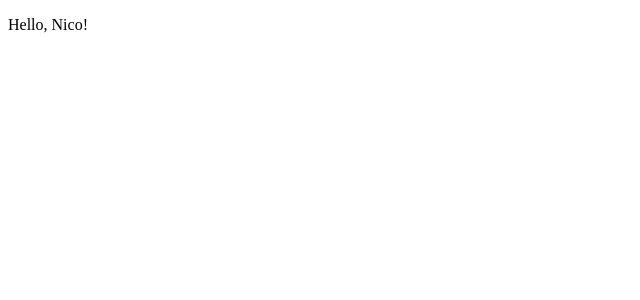
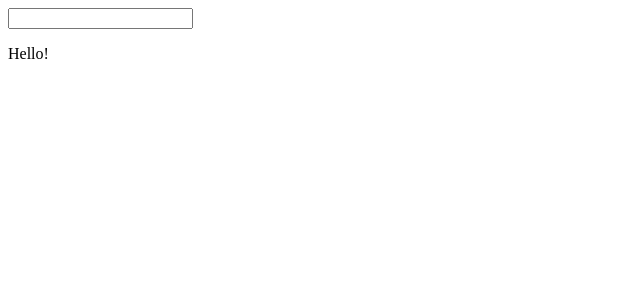
Before and after one commit to nico-barbieri/develhope-react, a React (Create React App) app in the folder exercise/: page / in a window 1280 px wide. Shown: the top 300 px of the page, without its empty margins (0-640 px from the left). Built offline with nearby package versions, Linux system fonts and the light colour scheme.

Commit message:
done ex26

```diff
--- a/exercise/src/App.js
+++ b/exercise/src/App.js
@@ -1,8 +1,8 @@
-import Welcome from "./components/Welcome";
+import InteractiveWelcome from "./components/InteractiveWelcome";
 
 function App() {
     return <>
-        <Welcome name="Nico"/>
+        <InteractiveWelcome />
     </>
 }
 
--- /dev/null
+++ b/exercise/src/components/InteractiveWelcome.js
@@ -0,0 +1,23 @@
+import Welcome from "./Welcome";
+import {useState} from 'react';
+
+function InteractiveWelcome() {
+    const [state, setState] = useState({
+        name: '',
+    });
+
+    const handleInput = (e) => {
+        const {name, value} = e.target;
+        setState(
+            {
+                [name]: value
+            }
+        )
+    }
+    return <>
+        <input name='name' value={state.name} onChange={handleInput} />
+        <Welcome name={state.name}/>
+    </>
+}
+
+export default InteractiveWelcome;
--- a/exercise/src/components/Welcome.js
+++ b/exercise/src/components/Welcome.js
@@ -1,5 +1,9 @@
 function Welcome({name}) {
-    return <p>Hello, {name}!</p>
+    return <p>
+        Hello{
+            name && <span>, {name}</span>
+        }!
+        </p>
 }
 
 export default Welcome;
```
